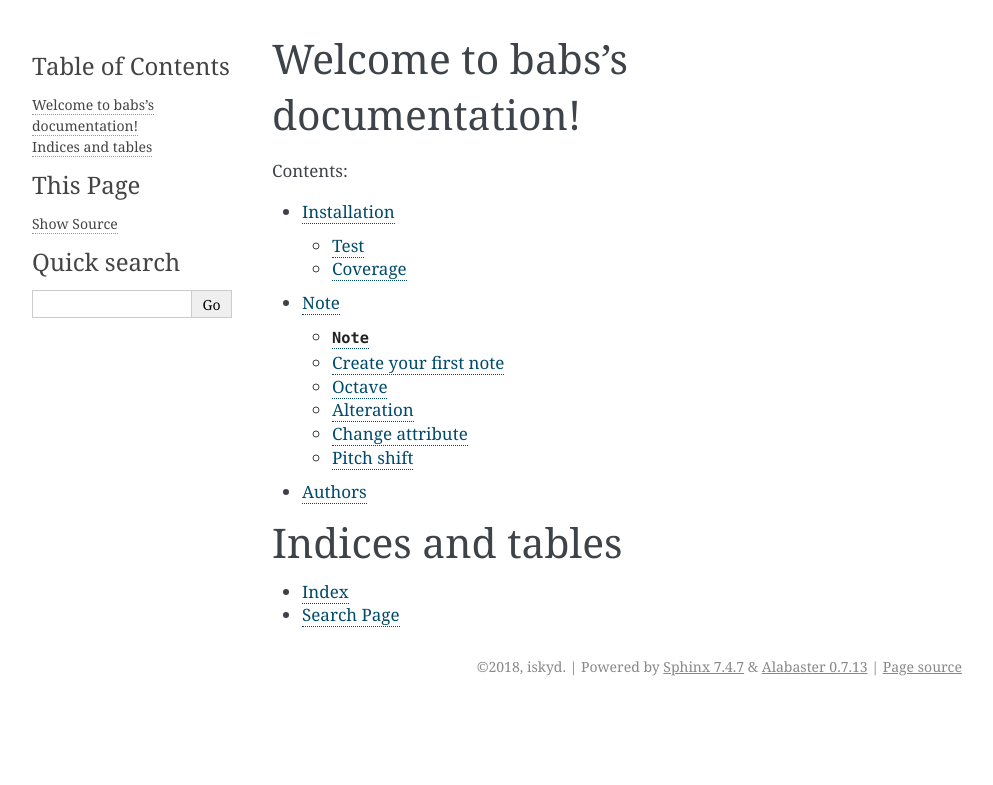
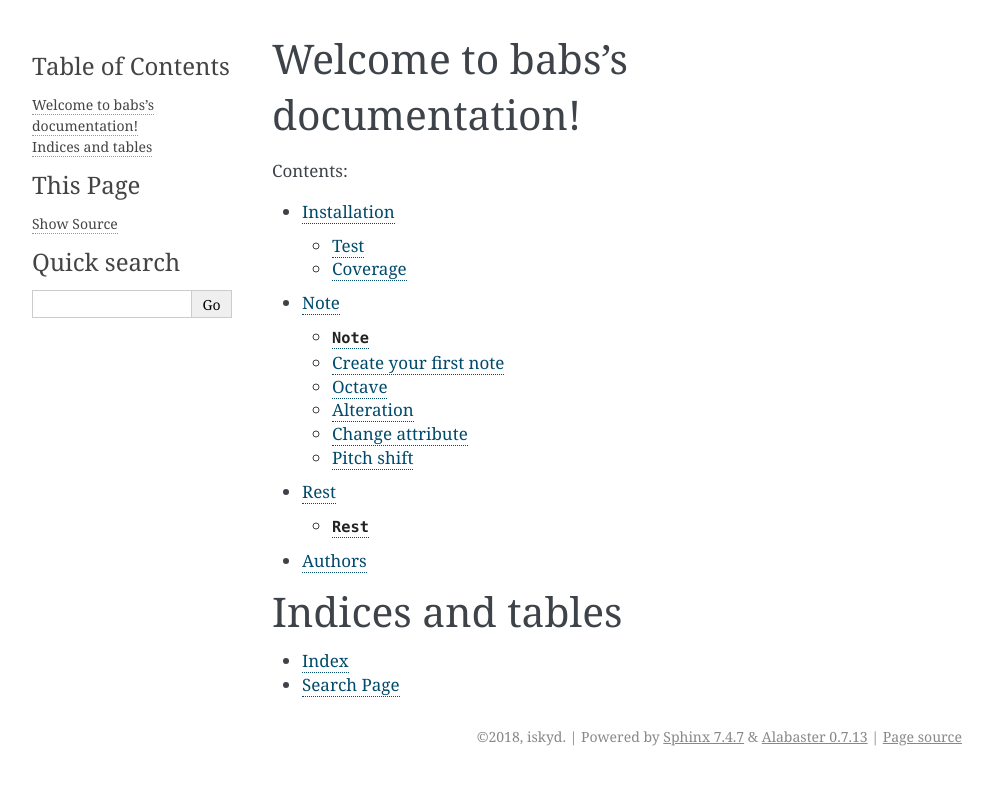
Before and after one commit to iskyd/babs, a Sphinx documentation site: the page built from docs/index.rst, in a window 1280 px wide. Shown: the top 785 px of the page, without its empty margins (148-1141 px from the left). Built offline with Sphinx 7.4.7, drawn with Linux system fonts in a browser that asks for light colours.

Commit message:
add rest doc

```diff
--- a/docs/index.rst
+++ b/docs/index.rst
@@ -8,6 +8,7 @@ Contents:
 
     installation
     note
+    rest
     authors
 
 
--- /dev/null
+++ b/docs/rest.rst
@@ -0,0 +1,6 @@
+Rest
+================================
+
+.. py:class:: Rest(value=4/4)
+
+    Return a rest, an interval of silence
```
